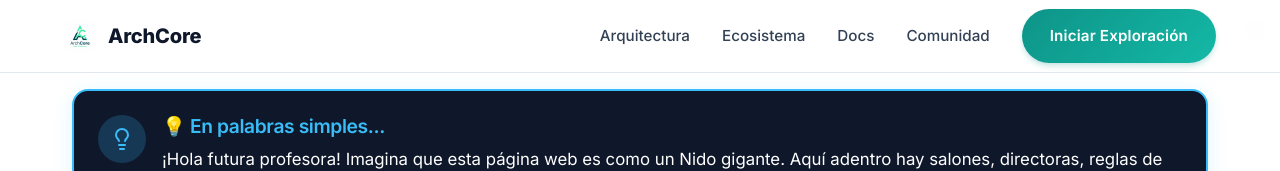
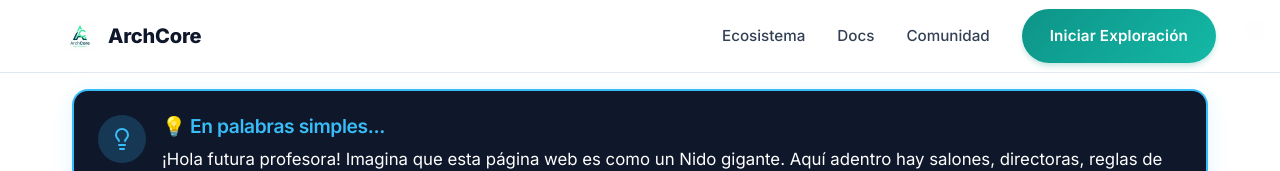
Before and after one commit to difegp2-droid/archcore, a React (Vite) app: page / in a window 1280 px wide. Shown: the top 171 px of the page. Built offline with nearby package versions, Linux system fonts and the light colour scheme.

Commit message:
feat: remove arquitectura from main navbar

```diff
--- a/src/components/Navbar.tsx
+++ b/src/components/Navbar.tsx
@@ -16,7 +16,6 @@ export default function Navbar() {
 
         <div className={`nav-wrapper ${isMenuOpen ? 'open' : ''}`}>
           <nav className="nav-links">
-            <a href="/#arquitectura" onClick={closeMenu}>Arquitectura</a>
             <a href="/#ecosistema" onClick={closeMenu}>Ecosistema</a>
             <Link to="/docs" onClick={closeMenu}>Docs</Link>
             <Link to="/comunidad" onClick={closeMenu}>Comunidad</Link>
```
